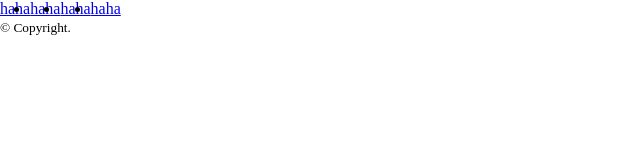
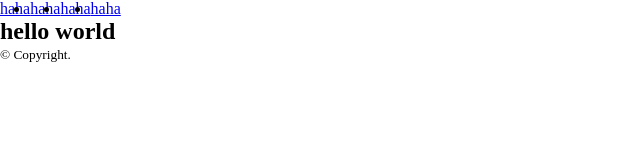
Before and after one commit to ssieber8/test_projekt_322, a plain HTML site: page index.html in a window 1280 px wide. Shown: the whole page, without its empty margins (0-640 px from the left). Drawn offline with Linux system fonts and the light colour scheme.

Commit message:
write hading for website

```diff
--- a/index.html
+++ b/index.html
@@ -22,7 +22,9 @@
   </header>
 
   <main>
-    <section></section>
+    <section>
+      <h1>hello world</h1>
+    </section>
   </main>
 
   <footer>
```
